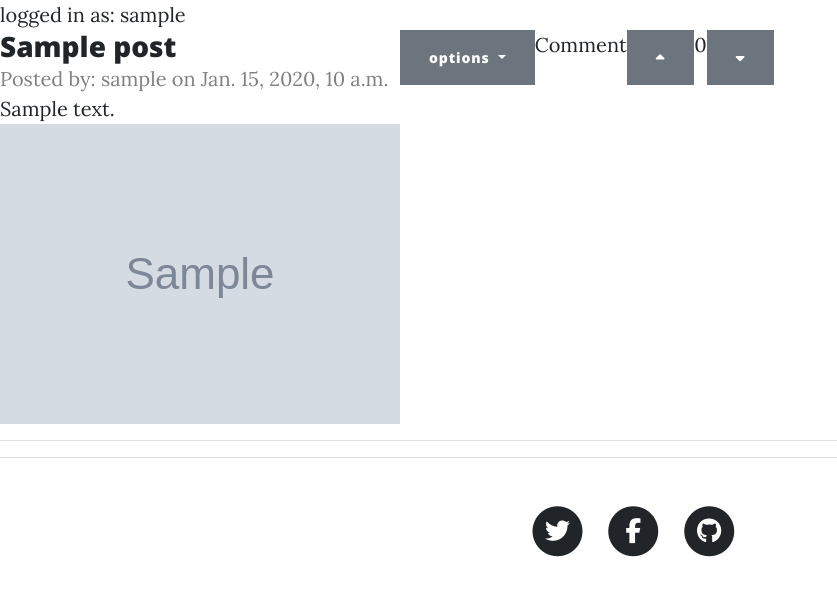
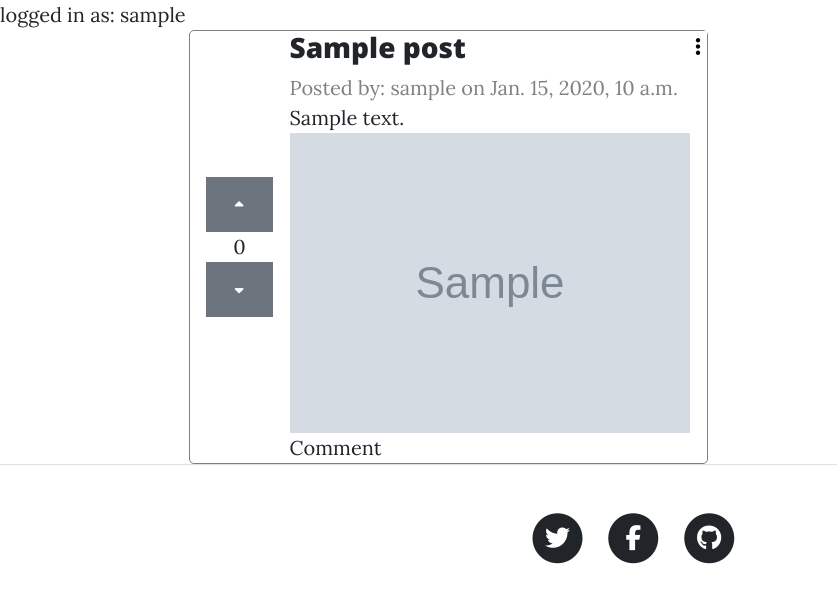
Before and after one commit to KevJohBer/Sweetkeebz-Forum, a Django app: page / in a window 1280 px wide. Shown: the part 62-665 px from the top of the page, without its empty margins (0-837 px from the left). Run offline with Django 3.2, Linux system fonts and the light colour scheme; a user stored in the database is signed in; tables that the repository leaves empty hold one stand-in row (values such as "Sample post"); grey boxes marked "Sample" are stand-in pictures; some libraries are stand-ins or nearby versions.

Commit message:
added function to upvote and downvote posts from outside the home page and added css

```diff
--- a/forum/urls.py
+++ b/forum/urls.py
@@ -7,8 +7,8 @@ urlpatterns = [
     path('add', views.addPost.as_view(), name='add'),
     path('delete/<slug>', views.Posts.delete_post, name='delete'),
     path('edit/<slug>', views.updatePost.as_view(), name='edit'),
-    # path('upvote/<slug>', views.Posts.upvote, name='upvote'),
-    # path('downvote/<slug>', views.Posts.downvote, name='downvote'),
+    path('upvote/<slug>', views.Posts.upvote, name='out-upvote'),
+    path('downvote/<slug>', views.Posts.downvote, name='out-downvote'),
     path('upvote/<slug>', views.fullPost.upvote, name='upvote'),
     path('downvote/<slug>', views.fullPost.downvote, name='downvote'),
     path('<slug>/delete-comment/<item_id>', views.fullPost.delete_comment, name='delete-comment'),
--- a/forum/views.py
+++ b/forum/views.py
@@ -10,34 +10,37 @@ class Posts(generic.ListView):
     post_list = Post.objects
     template_name = 'index.html'
 
+    def upvote(request, slug):
+        # Allows user to upvote from outside the post
+        post = get_object_or_404(Post, slug=slug)
+        if post.upvote.filter(id=request.user.id).exists():
+            post.upvote.remove(request.user)
+        elif post.downvote.filter(id=request.user.id).exists():
+            post.downvote.remove(request.user)
+            post.upvote.add(request.user)
+        else:
+            post.upvote.add(request.user)
+
+        return redirect('home')
+
+    def downvote(request, slug):
+        # Allows user to downvote from outside the post
+        post = get_object_or_404(Post, slug=slug)
+        if post.downvote.filter(id=request.user.id).exists():
+            post.downvote.remove(request.user)
+        elif post.upvote.filter(id=request.user.id).exists():
+            post.upvote.remove(request.user)
+            post.downvote.add(request.user)
+        else:
+            post.downvote.add(request.user)
+
+        return redirect('home')
+
     def delete_post(request, slug):
+        # Allows user to delete the post
         post = get_object_or_404(Post, slug=slug)
         post.delete()
         return redirect('home')
-
-    # def upvote(request, slug):
-    #     post = get_object_or_404(Post, slug=slug)
-    #     if post.upvote.filter(id=request.user.id).exists():
-    #         post.upvote.remove(request.user)
-    #     elif post.downvote.filter(id=request.user.id).exists():
-    #         post.downvote.remove(request.user)
-    #         post.upvote.add(request.user)
-    #     else:
-    #         post.upvote.add(request.user)
-
-    #     return redirect('home', args=[slug])
-
-    # def downvote(request, slug):
-    #     post = get_object_or_404(Post, slug=slug)
-    #     if post.downvote.filter(id=request.user.id).exists():
-    #         post.downvote.remove(request.user)
-    #     elif post.upvote.filter(id=request.user.id).exists():
-    #         post.upvote.remove(request.user)
-    #         post.downvote.add(request.user)
-    #     else:
-    #         post.downvote.add(request.user)
-
-    #     return redirect('home', args=[slug])
 
 
 class fullPost(View):
@@ -118,11 +121,13 @@ class fullPost(View):
         return HttpResponseRedirect(reverse('full_post', args=[slug]))
 
     def delete_comment(request, slug, item_id):
+        # Allows user to delete comments
         comment = get_object_or_404(Comment, id=item_id)
         comment.delete()
         return HttpResponseRedirect(reverse('full_post', args=[slug]))
 
     def edit_comment(request, slug, item_id):
+        # allows users to edit comments
         comment = get_object_or_404(Comment, id=item_id)
         form = postComment(data=request.POST, instance=comment)
         if form.is_valid():
--- a/static/css/style.css
+++ b/static/css/style.css
@@ -1,11 +1,24 @@
 /* post cards */
+
+.cards {
+    display: flex;
+    flex-direction: column;
+}
+
+.post-card {
+    display: flex;
+    flex-direction: column;
+    justify-content: space-between;
+    align-items: center;
+    width: 70%;
+}
 
 .post {
     display: flex;
-}
-
-h3 {
-    margin-bottom: 0;
+    border: 1px;
+    border-style: solid;
+    border-color: grey;
+    border-radius: 5px;
 }
 
 p {
@@ -15,3 +28,21 @@ p {
 .info {
     color: grey;
 }
+
+.vote {
+    display: flex;
+    align-items: center;
+    justify-content: center;
+    flex-direction: column;
+    width: 100px;
+}
+
+.content {
+    display: flex;
+    flex-direction: column;
+}
+
+.three-dot-button {
+    border-style: none;
+    background-color: white;
+}
--- a/templates/base.html
+++ b/templates/base.html
@@ -16,7 +16,7 @@
     <script src="https://cdn.jsdelivr.net/npm/bootstrap@5.0.1/dist/js/bootstrap.min.js" integrity="sha384-Atwg2Pkwv9vp0ygtn1JAojH0nYbwNJLPhwyoVbhoPwBhjQPR5VtM2+xf0Uwh9KtT" crossorigin="anonymous"></script>
     <!-- style -->
     <link rel="stylesheet" type="text/css" href="{% static 'css/cleanblog.css' %}">
-    <link rel="stylesheet" type="text/css" href="static/css/style.css">
+    <link rel="stylesheet" href="{% static 'css/style.css' %}">
     <title>Sweetkeebz Forum</title>
 </head>
 <body>
--- a/templates/index.html
+++ b/templates/index.html
@@ -1,43 +1,51 @@
 {% extends "base.html" %}
 
 {% block content %}
+    <div class="cards">
     {% for post in post_list %}
+    <div class="post-card">
         <div class="post">
+            <div class="vote">
+                <form action="{% url 'out-upvote' post.slug %}" method="POST" class="upvote">
+                    {% csrf_token %}
+                    {% if upvoted  %}
+                        <button type="submit" name="upvote" value="{{ post.id }}" class="btn btn-dark"><i class="fa-solid fa-caret-up"></i></button>
+                    {% else %}
+                        <button type="submit" name="upvote" value="{{ post.id }}" class="btn btn-secondary"><i class="fa-solid fa-caret-up"></i></button>
+                    {% endif %}
+                </form>
+                <span>{{ post.vote_result }}</span>
+                <form action="{% url 'downvote' post.slug %}" method="POST" class="downvote">
+                    {% csrf_token %}
+                    {% if downvoted  %}
+                        <button type="submit" name="downvote" value="{{ post.id }}" class="btn btn-dark"><i class="fa-solid fa-caret-down"></i></button>
+                    {% else %}
+                        <button type="submit" name="downvote" value="{{ post.id }}" class="btn btn-secondary"><i class="fa-solid fa-caret-down"></i></button>
+                    {% endif %}
+                </form>
+            </div>
+            <div class="content">
                 <a href="{% url 'full_post' post.slug %}">
                     <h3 class="post-title">{{ post.title }}</h3>
                     <p class="info">Posted by: {{ post.author }} on {{ post.created_on }}</p>
                     <p>{{ post.content }}</p>
                     <img src="{{ post.image.url }}" style="max-height: 300px" alt="image">
                 </a>
+                <a href="{% url 'full_post' post.slug %}" class="comment-button">Comment</a>
+            </div>
+                {% if user.is_authenticated %}
                     <div class="dropdown">
-                    <button class="btn btn-secondary dropdown-toggle" type="button" id="dropdownMenuButton" data-bs-toggle="dropdown" aria-haspopup="true" aria-expanded="false">
-                        options
+                        <button class='three-dot-button' type="button" id="dropdownMenuButton" data-bs-toggle="dropdown" aria-haspopup="true" aria-expanded="false">
+                            <i class="fa-solid fa-ellipsis-vertical"></i>
                         </button>
                         <div class="dropdown-menu" aria-labelledby="dropdownMenuButton">
                             <a class="dropdown-item" href="{% url 'edit' post.slug %}">Edit</a>
                             <a class="dropdown-item" href="{% url 'delete' post.slug %}">Delete</a>
                         </div>
                     </div>
-                <!--<span>{{ post.vote_result }}</span>-->
-                <a href="{% url 'full_post' post.slug %}">Comment</a>
-            <form action="{% url 'upvote' post.slug %}" method="POST">
-                {% csrf_token %}
-                {% if upvoted  %}
-                    <button type="submit" name="upvote" value="{{ post.id }}" class="btn btn-dark"><i class="fa-solid fa-caret-up" style="color: blue;"></i></button>
-                {% else %}
-                    <button type="submit" name="upvote" value="{{ post.id }}" class="btn btn-secondary"><i class="fa-solid fa-caret-up"></i></button>
                 {% endif %}
-            </form>
-            <span>{{ post.vote_result }}</span>
-            <form action="{% url 'downvote' post.slug %}" method="POST">
-                {% csrf_token %}
-                {% if downvoted  %}
-                    <button type="submit" name="downvote" value="{{ post.id }}" class="btn btn-dark"><i class="fa-solid fa-caret-down" style="color: red;"></i></button>
-                {% else %}
-                    <button type="submit" name="downvote" value="{{ post.id }}" class="btn btn-secondary"><i class="fa-solid fa-caret-down"></i></button>
-                {% endif %}
-            </form>
         </div>
-        <hr>
+    </div>
     {% endfor %}
+</div>
 {% endblock %}
```
Also changed, not shown: media/images/IMG_0672.jpeg (added). Lines whose indentation alone changed are shown as unchanged.
